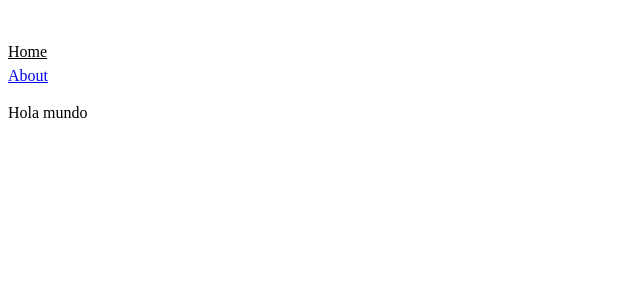
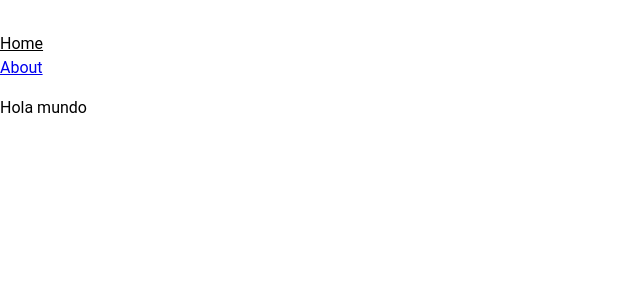
Before and after one commit to RodriOmar16/vue-php, a Vue app: page / in a window 1280 px wide. Shown: the top 300 px of the page, without its empty margins (0-640 px from the left). Built offline with nearby package versions, Linux system fonts and the light colour scheme.

Commit message:
04032025_R2

```diff
--- a/package.json
+++ b/package.json
@@ -10,9 +10,12 @@
     "test:unit": "vitest"
   },
   "dependencies": {
+    "@fortawesome/fontawesome-free": "^6.7.2",
     "pinia": "^3.0.1",
+    "sass": "^1.85.1",
     "vue": "^3.5.13",
-    "vue-router": "^4.5.0"
+    "vue-router": "^4.5.0",
+    "vuetify": "^3.7.14"
   },
   "devDependencies": {
     "@vitejs/plugin-vue": "^5.2.1",
--- a/src/main.js
+++ b/src/main.js
@@ -1,4 +1,5 @@
 import './assets/main.css'
+import vuetify from './plugins/vuetify'; // Importa Vuetify
 import { createApp } from 'vue'
 import { createPinia } from 'pinia';
 import App from './App.vue'
@@ -6,7 +7,8 @@ import router from './router'
 
 const app = createApp(App)
 
-app.use(router)
+app.use(router);
+app.use(vuetify);
 app.use(createPinia());
 
 app.mount('#app')
--- /dev/null
+++ b/src/plugins/vuetify.js
@@ -0,0 +1,20 @@
+import '@fortawesome/fontawesome-free/css/all.css'; // Importa el CSS de FontAwesome
+	import 'vuetify/styles'; // Estilos de Vuetify
+	import { createVuetify } from 'vuetify';
+	import { aliases, fa } from 'vuetify/iconsets/fa'; // Importa el set de FontAwesome
+	import * as components from 'vuetify/components';
+	import * as directives from 'vuetify/directives';
+
+	const vuetify = createVuetify({
+	  components,
+	  directives,
+	  icons: {
+	    defaultSet: 'fa', // Usa FontAwesome como conjunto predeterminado
+	    aliases,
+	    sets: {
+	      fa,
+	    },
+	  },
+	});
+
+	export default vuetify;
```
Also changed, not shown: 1 other file (tests, documents, lock files or other folders).
